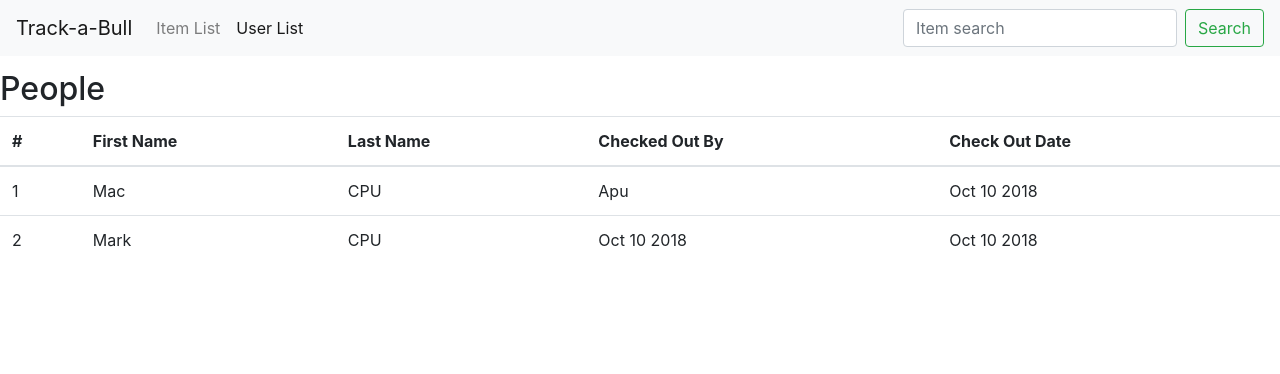
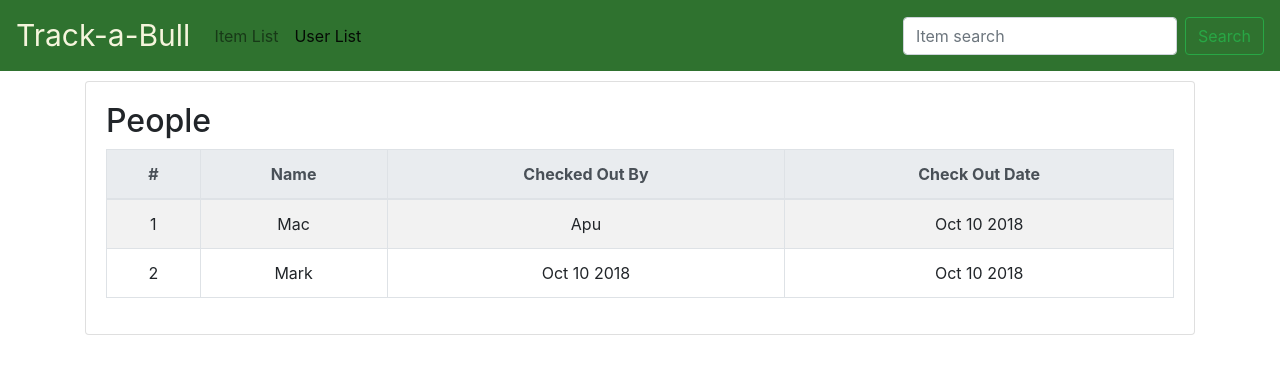
Before and after one commit to anoopbabu29/TrackABull, a plain HTML site: page public/people.html in a window 1280 px wide. Drawn offline with nearby package versions, Linux system fonts and the light colour scheme.

Commit message:
css crap

```diff
--- a/public/css/style.css
+++ b/public/css/style.css
@@ -1,10 +1,16 @@
-.greatFont{
-    font-family: cursive
-
-}
 .text-center{
     text-align: center
 }
 td, th {
     text-align: center
 }
+.container{
+    margin-top: 30px
+}
+nav.navbar{
+    background-color: rgb(47, 114, 47) !important
+}
+.heading{
+    color: beige !important;
+    font-size: 30px
+}
--- a/public/people.html
+++ b/public/people.html
@@ -1,12 +1,12 @@
 <!DOCTYPE html>
 <html>
-<head>
+<head style="padding: 4%">
   <title>
     Welcome to Track-a-Bull
   </title>
 
   <link rel="stylesheet" href="https://stackpath.bootstrapcdn.com/bootstrap/4.3.1/css/bootstrap.min.css" integrity="sha384-ggOyR0iXCbMQv3Xipma34MD+dH/1fQ784/j6cY/iJTQUOhcWr7x9JvoRxT2MZw1T" crossorigin="anonymous">
-  <link rel="stylesheet" href="css/people.css">
+  <link rel="stylesheet" href="css/style.css">
 
   <script src="https://code.jquery.com/jquery-3.3.1.slim.min.js" integrity="sha384-q8i/X+965DzO0rT7abK41JStQIAqVgRVzpbzo5smXKp4YfRvH+8abtTE1Pi6jizo" crossorigin="anonymous"></script>
   <script src="https://cdnjs.cloudflare.com/ajax/libs/popper.js/1.14.7/umd/popper.min.js" integrity="sha384-UO2eT0CpHqdSJQ6hJty5KVphtPhzWj9WO1clHTMGa3JDZwrnQq4sF86dIHNDz0W1" crossorigin="anonymous"></script>
@@ -17,10 +17,10 @@
   <script src="js/people.js"></script>
 
 </head>
-<body style="padding-top: 70px">
+<body style="padding: 4%">
 
 	<nav class="navbar fixed-top navbar-expand-lg navbar-light bg-light">
-		<a class="navbar-brand" href="#">Track-a-Bull</a>
+		<a class="navbar-brand heading" href="#">Track-a-Bull</a>
 		<button class="navbar-toggler" type="button" data-toggle="collapse" data-target="#navbarSupportedContent1" aria-controls="navbarSupportedContent1" aria-expanded="false" aria-label="Toggle navigation">
 			<span class="navbar-toggler-icon"></span>
 	  	</button>
@@ -40,16 +40,17 @@
 	  </div>
   </nav>
 
+  <div class="container">
+      <div class = "card">
+        <div class= "card-body">
   <div class="h2">
     People
   </div>
-
-  <table class="table">
-    <thead>
+  <table class="table table-striped table-bordered table-hover">
+    <thead class="thead-light">
       <tr>
         <th scope="col">#</th>
-        <th scope="col">First Name</th>
-        <th scope="col">Last Name</th>
+        <th scope="col">Name</th>
         <th scope="col">Checked Out By</th>
         <th scope="col">Check Out Date</th>
       </tr>
@@ -58,19 +59,21 @@
       <tr>
         <td scope="row">1</th>
         <td>Mac</td>
-        <td>CPU</td>
         <td>Apu</td>
         <td>Oct 10 2018</td>
       </tr>
       <tr>
         <td scope="row">2</th>
         <td>Mark</td>
-        <td>CPU</td>
         <td>Oct 10 2018</td>
         <td>Oct 10 2018</td>
       </tr>
     </tbody>
   </table>
+</div>
+</div>
+</div>
+
 
 </body>
 </html>
```
Also changed, not shown: public/index.html (+13 -6 lines).
